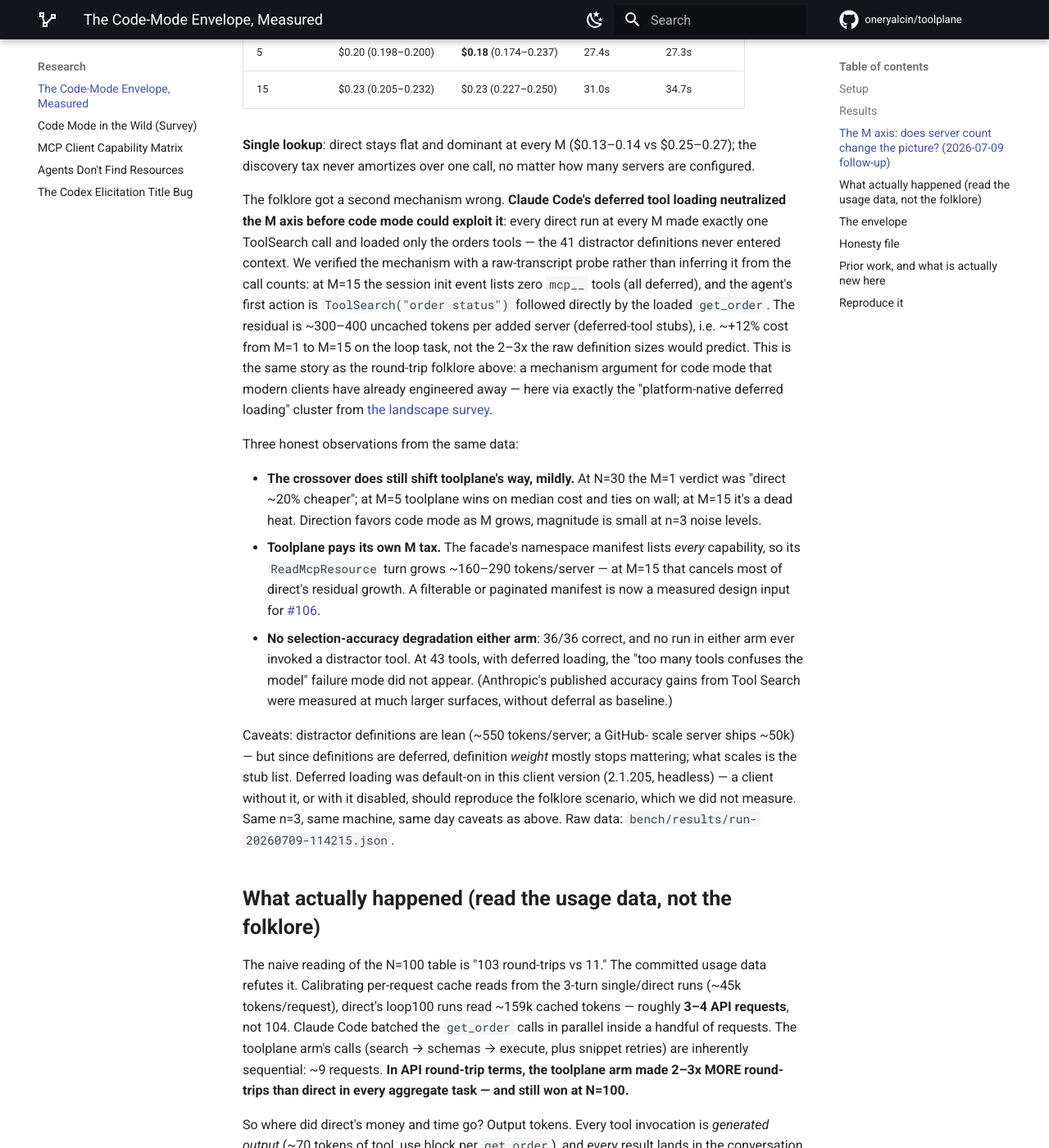
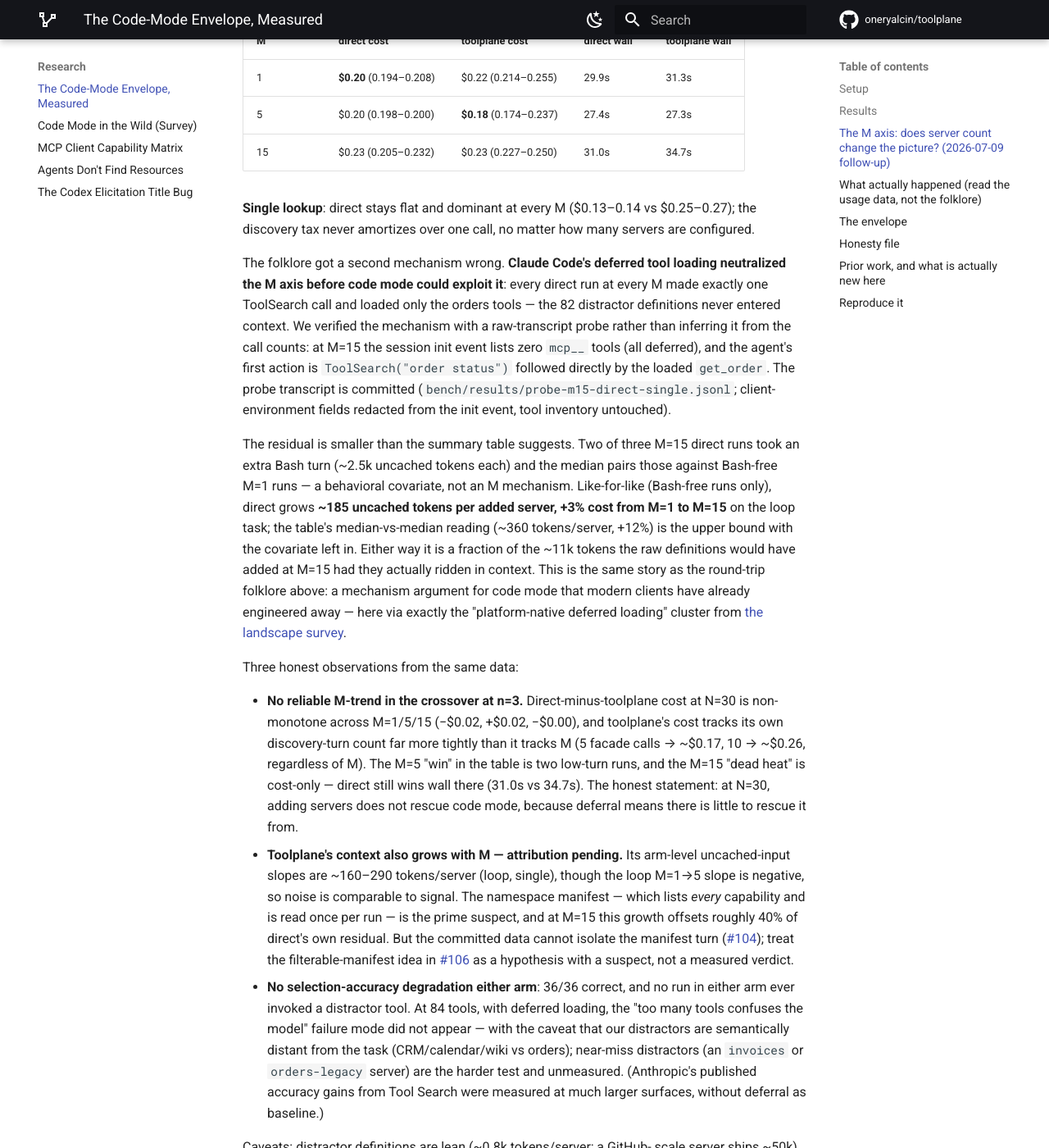
Before and after one commit to oneryalcin/toolplane, an MkDocs documentation site: the page built from docs/code-mode-benchmark.md, in a window 1280 px wide and 1400 px high, scrolled down 2848 px. Shown: the whole window at 82% size. Built offline with MkDocs 1.6.1 and Material for MkDocs 9.7.7, drawn with Linux system fonts in a browser that asks for light colours; comment, search, counter and statistics services are not loaded; some of the changed text lies outside the part shown.

Commit message:
Apply review fixes: tool counts, drift claim, Bash covariate, no-trend crossover
Three reviewers (Codex standard + adversarial, independent unbiased
Fable pass), every finding reproduced before fixing:

- M=15 exposes 82 distractor tools / 84 total, not 41/43 — the 7
  profiles register twice as -eu workspaces (both Codex passes + Fable;
  conservative direction: deferral held at double the stated surface).
- distractors() now rejects m_servers < 1: M=0/-N previously ran as
  M=1 while recording the bogus label (both Codex passes). Boundary
  tests added for 0/-3/1/15/16.
- 'No client drift' narrowed to cost and tokens: 2.1.204->2.1.205
  walls ran 30-40% slower with disjoint ranges (Codex + Fable).
- Residual restated like-for-like: 2/3 M=15 direct runs took an extra
  Bash turn (~2.5k uncached each) that the median paired against
  Bash-free M=1 runs; true slope ~185 tok/server, +3% cost, with the
  covariate-in reading (+12%) kept as the upper bound (Fable).
- Crossover bullet rewritten as no-trend: direct-minus-toolplane cost
  is non-monotone in M; toolplane cost tracks its own discovery-turn
  count, not M; M=15 'dead heat' was cost-only (Fable).
- Manifest bullet downgraded to hypothesis-with-suspect (arm-level
  slopes, negative at M=1->5; attribution needs #104) (Fable).
- Definition sizes corrected to ~0.6-1k tokens/server chars/4; loop100
  omission disclosed; semantic-distance caveat on the no-confusion
  claim; timeout rows record tool_calls=None not 0 (Fable).
- Probe transcript committed (init event client-environment fields
  redacted, tool inventory untouched) so the zero-mcp-tools-deferred
  mechanism claim is auditable rather than take-on-trust (Fable).

```diff
--- a/docs/code-mode-benchmark.md
+++ b/docs/code-mode-benchmark.md
@@ -83,11 +83,14 @@ almost nothing to aggregate. The folklore predicts that at realistic server
 counts (5–15 servers, dozens of tools), direct registration drowns in tool
 definitions and code mode wins everywhere. We tested it: same tasks, same
 arms (Claude Code 2.1.205 this time; the fresh M=1 baseline matches the
-2.1.204 tables above, so no client drift), adding 4 or 14 distractor
-servers (realistic-but-irrelevant CRM /
-calendar / tickets / wiki / payments / analytics / files surfaces,
-~430–700 tokens of definitions each, 41 distractor tools at M=15) to
-**both** arms — registered directly in arm A, behind the facade in arm B.
+2.1.204 tables above on cost and token counts, but wall times ran 30–40%
+slower across the board with non-overlapping ranges — treat cross-version
+latency comparisons as unsupported; every M comparison below is same-day,
+same-version), adding 4 or 14 distractor servers (realistic-but-irrelevant
+CRM / calendar / tickets / wiki / payments / analytics / files surfaces,
+~0.6–1k tokens of definitions each by a chars/4 estimate over the
+tool-list JSON; 82 distractor tools at M=15, since the 7 profiles register
+twice as separate workspaces) to **both** arms — registered directly in arm A, behind the facade in arm B.
 36 fresh runs, 36/36 correct, medians of 3:
 
 **Aggregate over 30 records** (the task where M should matter most):
@@ -105,15 +108,24 @@ call, no matter how many servers are configured.
 The folklore got a second mechanism wrong. **Claude Code's deferred tool
 loading neutralized the M axis before code mode could exploit it**: every
 direct run at every M made exactly one ToolSearch call and loaded only the
-orders tools — the 41 distractor definitions never entered context. We
+orders tools — the 82 distractor definitions never entered context. We
 verified the mechanism with a raw-transcript probe rather than inferring
 it from the call counts: at M=15 the session init event lists zero
 `mcp__` tools (all deferred), and the agent's first action is
 `ToolSearch("order status")` followed directly by the loaded
-`get_order`. The
-residual is ~300–400 uncached tokens per added server (deferred-tool
-stubs), i.e. ~+12% cost from M=1 to M=15 on the loop task, not the 2–3x
-the raw definition sizes would predict. This is the same story as the
+`get_order`. The probe transcript is committed
+(`bench/results/probe-m15-direct-single.jsonl`; client-environment
+fields redacted from the init event, tool inventory untouched).
+
+The residual is smaller than the summary table suggests. Two of three
+M=15 direct runs took an extra Bash turn (~2.5k uncached tokens each) and
+the median pairs those against Bash-free M=1 runs — a behavioral
+covariate, not an M mechanism. Like-for-like (Bash-free runs only),
+direct grows **~185 uncached tokens per added server, +3% cost from M=1
+to M=15** on the loop task; the table's median-vs-median reading (~360
+tokens/server, +12%) is the upper bound with the covariate left in. Either
+way it is a fraction of the ~11k tokens the raw definitions would have
+added at M=15 had they actually ridden in context. This is the same story as the
 round-trip folklore above: a mechanism argument for code mode that modern
 clients have already engineered away — here via exactly the
 "platform-native deferred loading" cluster from
@@ -121,24 +133,42 @@ clients have already engineered away — here via exactly the
 
 Three honest observations from the same data:
 
-- **The crossover does still shift toolplane's way, mildly.** At N=30 the
-  M=1 verdict was "direct ~20% cheaper"; at M=5 toolplane wins on median
-  cost and ties on wall; at M=15 it's a dead heat. Direction favors code
-  mode as M grows, magnitude is small at n=3 noise levels.
-- **Toolplane pays its own M tax.** The facade's namespace manifest lists
-  *every* capability, so its `ReadMcpResource` turn grows ~160–290
-  tokens/server — at M=15 that cancels most of direct's residual growth.
-  A filterable or paginated manifest is now a measured design input for
-  [#106](https://github.com/oneryalcin/toolplane/issues/106).
+- **No reliable M-trend in the crossover at n=3.** Direct-minus-toolplane
+  cost at N=30 is non-monotone across M=1/5/15 (−$0.02, +$0.02, −$0.00),
+  and toolplane's cost tracks its own discovery-turn count far more
+  tightly than it tracks M (5 facade calls → ~$0.17, 10 → ~$0.26,
+  regardless of M). The M=5 "win" in the table is two low-turn runs, and
+  the M=15 "dead heat" is cost-only — direct still wins wall there (31.0s
+  vs 34.7s). The honest statement: at N=30, adding servers does not
+  rescue code mode, because deferral means there is little to rescue it
+  from.
+- **Toolplane's context also grows with M — attribution pending.** Its
+  arm-level uncached-input slopes are ~160–290 tokens/server (loop,
+  single), though the loop M=1→5 slope is negative, so noise is
+  comparable to signal. The namespace manifest — which lists *every*
+  capability and is read once per run — is the prime suspect, and at M=15
+  this growth offsets roughly 40% of direct's own residual. But the
+  committed data cannot isolate the manifest turn
+  ([#104](https://github.com/oneryalcin/toolplane/issues/104)); treat the
+  filterable-manifest idea in
+  [#106](https://github.com/oneryalcin/toolplane/issues/106) as a
+  hypothesis with a suspect, not a measured verdict.
 - **No selection-accuracy degradation either arm**: 36/36 correct, and no
-  run in either arm ever invoked a distractor tool. At 43 tools, with
+  run in either arm ever invoked a distractor tool. At 84 tools, with
   deferred loading, the "too many tools confuses the model" failure mode
-  did not appear. (Anthropic's published accuracy gains from Tool Search
-  were measured at much larger surfaces, without deferral as baseline.)
+  did not appear — with the caveat that our distractors are semantically
+  distant from the task (CRM/calendar/wiki vs orders); near-miss
+  distractors (an `invoices` or `orders-legacy` server) are the harder
+  test and unmeasured. (Anthropic's published accuracy gains from Tool
+  Search were measured at much larger surfaces, without deferral as
+  baseline.)
 
-Caveats: distractor definitions are lean (~550 tokens/server; a GitHub-
+Caveats: distractor definitions are lean (~0.8k tokens/server; a GitHub-
 scale server ships ~50k) — but since definitions are deferred, definition
-*weight* mostly stops mattering; what scales is the stub list. Deferred
+*weight* mostly stops mattering; what scales is the stub list. This
+matrix ran only `loop` (N=30) and `single`: `loop100`, the task toolplane
+wins at M=1, was left out for cost, so whether M widens the N=100 win is
+unmeasured. Deferred
 loading was default-on in this client version (2.1.205, headless) — a
 client without it, or with it disabled, should reproduce the folklore
 scenario, which we did not measure. Same n=3, same machine, same day
```
Also changed, not shown: bench/README.md (+2 -1 lines), 3 other files.
